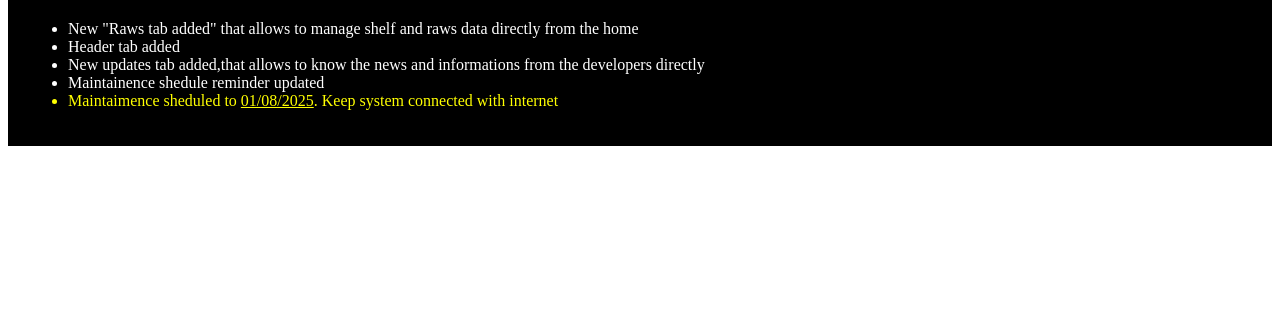
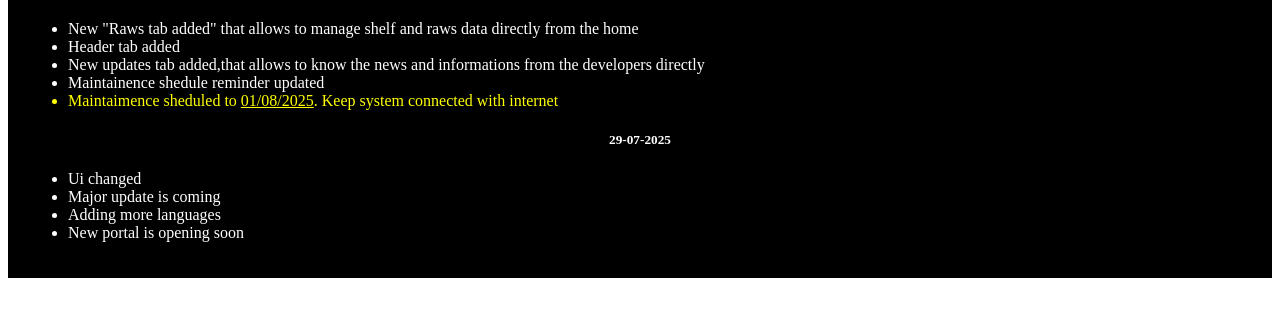
Before and after one commit to jeswinjoss/Supermarket-keeper2025, a plain HTML site: page updates.html in a window 1280 px wide. Shown: the part 209-526 px from the top of the page. Drawn offline with Linux system fonts and the light colour scheme.

Commit message:
Add files via upload

```diff
--- a/updates.html
+++ b/updates.html
@@ -23,6 +23,14 @@
        <li>Maintainence shedule reminder updated</li>
        <li style="color:yellow">Maintaimence sheduled to <u>01/08/2025</u>. Keep system connected with internet</li>
      </ul>
+     <h5 style="text-align: center; color:white">29-07-2025</h5>
+     <ul id="updatelist">
+       <li>Ui changed</li>
+       <li>Major update is coming</li>
+       <li>Adding more languages</li>
+       <li>New portal is opening soon</li>
+
+     </ul>
 
   </div>
 </body>
```
